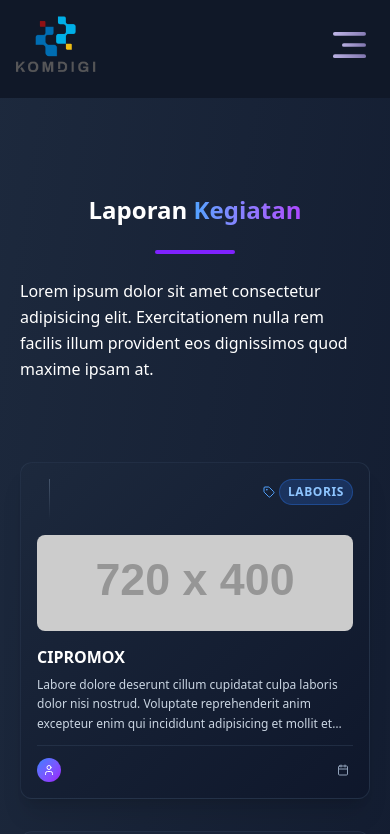
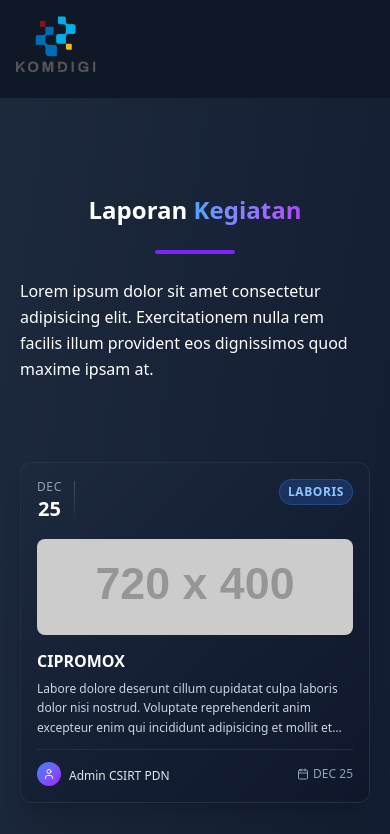
Before and after one commit to burjoy/CSIRT_PDN, a React (Vite) app in the folder frontend/: page /activity in a window 390 px wide. Shown: the top 834 px of the page. Built offline with nearby package versions, Linux system fonts and the light colour scheme.

Commit message:
style: Button on header, rm activity cards Tag icons

```diff
--- a/frontend/components/Header.jsx
+++ b/frontend/components/Header.jsx
@@ -60,89 +60,11 @@ const Header = () => {
         <div className="hidden sm:flex gap-3 md:gap-5 lg:gap-9">
           <Link
             to="/contact"
-            className="relative flex items-center justify-center uppercase font-bold text-xs rounded-[40px] py-1 px-3 md:py-2 lg:py-4 md:px-4 lg:px-9 text-[#302c42]  bg-gradient-to-r from-[#8176AF] to-[#C0B7E8] overflow-hidden transition-all before:absolute before:h-0 before:w-0 before:rounded-full before:bg-white before:duration-500 before:ease-out hover:shadow-orange-600 hover:before:h-56 hover:before:w-56"
+            className="relative flex items-center justify-center uppercase bg-gradient-to-r from-blue-500 to-purple-600 text-white px-5 sm:px-6 py-2.5 sm:py-3 rounded-full font-semibold hover:from-blue-600 hover:to-purple-700 transition-all duration-200 shadow-lg hover:shadow-xl hover:scale-105 text-sm sm:text-base"
           >
-            <span className="relative z-10">KONTAK</span>
+            <span className="relative z-10">Kontak</span>
           </Link>
         </div>
-        <button
-          className="sm:hidden inline-block hover:bg-gray-800 p-2 rounded-md focus:outline-none focus:ring-2 focus:ring-offset-2 focus:ring-offset-gray-800 focus:ring-white"
-          onClick={() => setIsDrawerOpen(true)}
-        >
-          <svg
-            width="33"
-            height="26"
-            viewBox="0 0 33 26"
-            fill="none"
-            xmlns="http://www.w3.org/2000/svg"
-          >
-            <rect
-              width="33"
-              height="3.71429"
-              rx="1.85714"
-              fill="url(#paint0_linear_13_83)"
-            ></rect>
-            <rect
-              y="22.2857"
-              width="33"
-              height="3.71429"
-              rx="1.85714"
-              fill="url(#paint1_linear_13_83)"
-            ></rect>
-            <rect
-              x="9"
-              y="11.1429"
-              width="24"
-              height="3.71429"
-              rx="1.85714"
-              fill="url(#paint2_linear_13_83)"
-            ></rect>
-            <defs>
-              <linearGradient
-                id="paint0_linear_13_83"
-                x1="-8.62252e-09"
-                y1="3.46667"
-                x2="36.0395"
-                y2="3.46666"
-                gradientUnits="userSpaceOnUse"
-              >
-                <stop stopColor="#C0B7E8"></stop>
-                <stop
-                  offset="1"
-                  stopColor="#8176AF"
-                ></stop>
-              </linearGradient>
-              <linearGradient
-                id="paint1_linear_13_83"
-                x1="-3.90789"
-                y1="26"
-                x2="33"
-                y2="26"
-                gradientUnits="userSpaceOnUse"
-              >
-                <stop stopColor="#C0B7E8"></stop>
-                <stop
-                  offset="1"
-                  stopColor="#8176AF"
-                ></stop>
-              </linearGradient>
-              <linearGradient
-                id="paint2_linear_13_83"
-                x1="5.21062"
-                y1="13"
-                x2="33.0001"
-                y2="13"
-                gradientUnits="userSpaceOnUse"
-              >
-                <stop stopColor="#C0B7E8"></stop>
-                <stop
-                  offset="1"
-                  stopColor="#8176AF"
-                ></stop>
-              </linearGradient>
-            </defs>
-          </svg>
-        </button>
         <Drawer
           anchor="right"
           open={isDrawerOpen}
--- a/frontend/components/page-components/ActivityCard.jsx
+++ b/frontend/components/page-components/ActivityCard.jsx
@@ -1,4 +1,4 @@
-import { User, Calendar, Tag } from "lucide-react";
+import { User, Calendar } from "lucide-react";
 
 const ActivityCard = ({ img, title, subtitle, desc, month, day, author }) => {
   return (
@@ -18,7 +18,6 @@ const ActivityCard = ({ img, title, subtitle, desc, month, day, author }) => {
             <div className="h-10 sm:h-12 w-px bg-gradient-to-b from-slate-600 to-transparent"></div>
           </div>
           <div className="flex items-center">
-            <Tag className="w-3 h-3 sm:w-4 sm:h-4 text-blue-400 mr-1 sm:mr-2" />
             <span className="bg-blue-500/20 text-blue-300 px-2 sm:px-3 py-1 rounded-full text-xs font-semibold uppercase tracking-wider border border-blue-500/30">
               {subtitle}
             </span>
--- a/frontend/src/db/activityList.json
+++ b/frontend/src/db/activityList.json
@@ -3,6 +3,9 @@
     "id": 0,
     "img": "https://dummyimage.com/720x400",
     "title": "CIPROMOX",
+    "day": 25,
+    "month": "DEC",
+    "author": "Admin CSIRT PDN",
     "desc": "Labore dolore deserunt cillum cupidatat culpa laboris dolor nisi nostrud. Voluptate reprehenderit anim excepteur enim qui incididunt adipisicing et mollit et aliqua veniam voluptate aliquip. Officia labore voluptate dolor fugiat ut dolor ipsum aliquip aliqua amet sunt aute.\r\n",
     "subtitle": "laboris"
   },
@@ -10,6 +13,9 @@
     "id": 1,
     "img": "https://dummyimage.com/720x400",
     "title": "SULTRAXIN",
+    "day": 25,
+    "month": "DEC",
+    "author": "Admin CSIRT PDN",
     "desc": "Velit et ad quis reprehenderit pariatur incididunt ipsum velit ullamco eu sint. Eu adipisicing consequat voluptate magna do exercitation ullamco voluptate deserunt. Consectetur consectetur amet veniam voluptate quis id anim culpa consectetur ad excepteur reprehenderit aliqua. Esse non ipsum sunt ut reprehenderit irure.\r\n",
     "subtitle": "mollit"
   },
@@ -17,6 +23,9 @@
     "id": 2,
     "img": "https://dummyimage.com/720x400",
     "title": "HANDSHAKE",
+    "day": 25,
+    "month": "DEC",
+    "author": "Admin CSIRT PDN",
     "desc": "Aute consequat nostrud cupidatat laboris ut occaecat. In aute adipisicing labore do excepteur do minim. Commodo proident magna enim reprehenderit mollit. Anim magna occaecat dolor veniam laborum ea fugiat deserunt.\r\n",
     "subtitle": "culpa"
   },
@@ -24,6 +33,9 @@
     "id": 3,
     "img": "https://dummyimage.com/720x400",
     "title": "ACCRUEX",
+    "day": 25,
+    "month": "DEC",
+    "author": "Admin CSIRT PDN",
     "desc": "Irure dolor magna sint in esse nostrud id reprehenderit culpa sit adipisicing tempor. Anim in est ad dolor ex dolor ipsum veniam mollit ex pariatur. Est dolor pariatur ad sunt. Lorem eiusmod duis fugiat incididunt ad quis est minim enim anim consequat. Eu non sit aliquip proident commodo. Cupidatat ut irure ullamco nulla irure cillum commodo enim aliqua excepteur.\r\n",
     "subtitle": "irure"
   },
@@ -31,6 +43,9 @@
     "id": 4,
     "img": "https://dummyimage.com/720x400",
     "title": "RUBADUB",
+    "day": 25,
+    "month": "DEC",
+    "author": "Admin CSIRT PDN",
     "desc": "Irure cillum eu aliquip in sit consectetur ex dolor nostrud cillum est in id. Labore dolor nisi qui est eiusmod sunt dolor ipsum voluptate ut nisi ut exercitation. Nostrud cupidatat irure qui tempor sit in cupidatat sint cillum occaecat sunt duis sunt.\r\n",
     "subtitle": "in"
   },
@@ -38,6 +53,9 @@
     "id": 5,
     "img": "https://dummyimage.com/720x400",
     "title": "RECRISYS",
+    "day": 25,
+    "month": "DEC",
+    "author": "Admin CSIRT PDN",
     "desc": "Nostrud Lorem consequat laborum occaecat eiusmod nulla esse eu incididunt. Esse aute ipsum cupidatat tempor excepteur occaecat est id voluptate magna laboris. Sunt aute minim sunt est do ad ex esse nostrud quis. Pariatur magna officia exercitation tempor ut consequat quis pariatur ullamco ut pariatur excepteur. Deserunt anim magna voluptate proident eiusmod eiusmod mollit nulla excepteur deserunt eu. Elit voluptate sunt incididunt Lorem.\r\n",
     "subtitle": "labore"
   }
```
